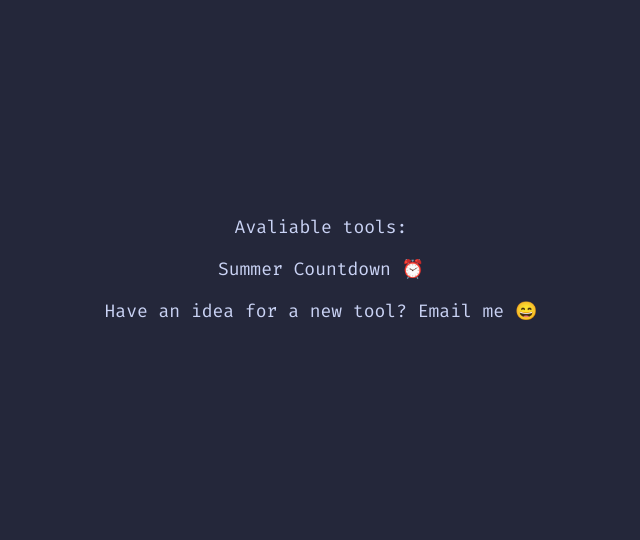
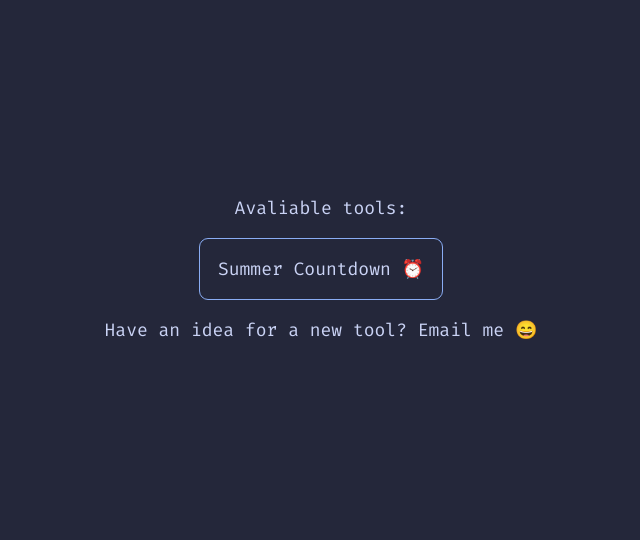
Before and after one commit to JoshPaulie/mrjoshtools, a Flask app: page / in a window 1280 px wide. Shown: the part 139-679 px from the top of the page, without its empty margins (319-959 px from the left). Run offline with Flask 3, Linux system fonts and the light colour scheme; some libraries are stand-ins or nearby versions.

Commit message:
💅 Style buttons for homepage

```diff
--- a/static/style.css
+++ b/static/style.css
@@ -66,8 +66,16 @@ a:active {
   color: inherit;
 }
 
+.tool-button {
+  border: 1px solid var(--ctp-macchiato-blue);
   border-radius: 0.5rem;
-  margin-bottom: 1rem;
+  padding: 1rem;
+}
+
+.tool-button:hover {
+  border: 1px solid var(--ctp-macchiato-red);
+}
+
 @media only screen and (max-width: 600px) {
   .content {
     justify-content: flex-start;
```
